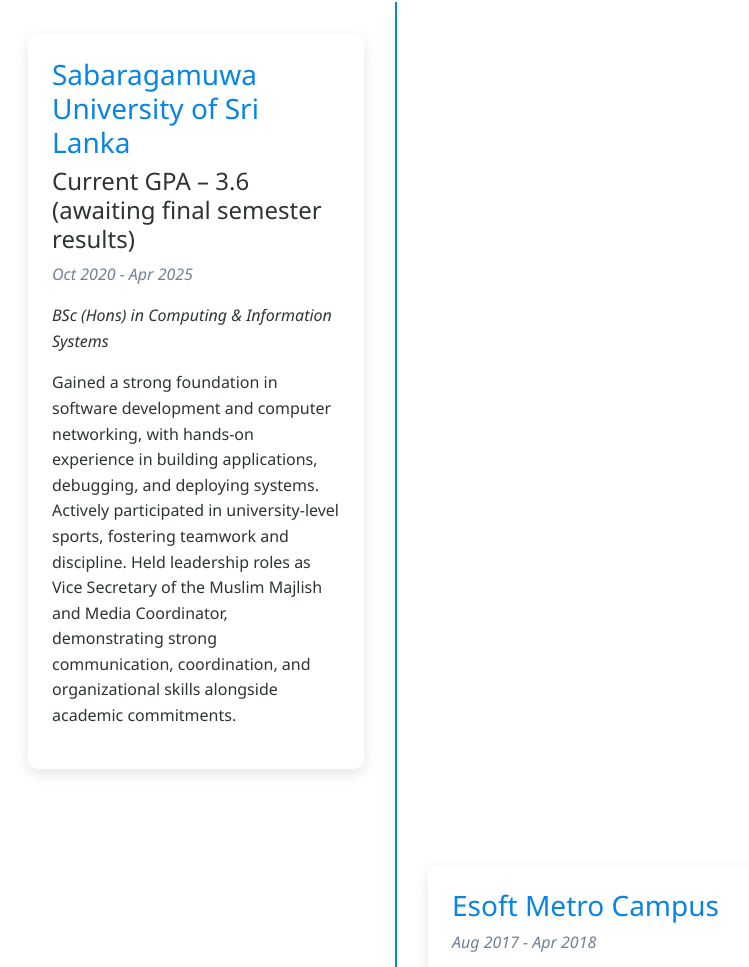
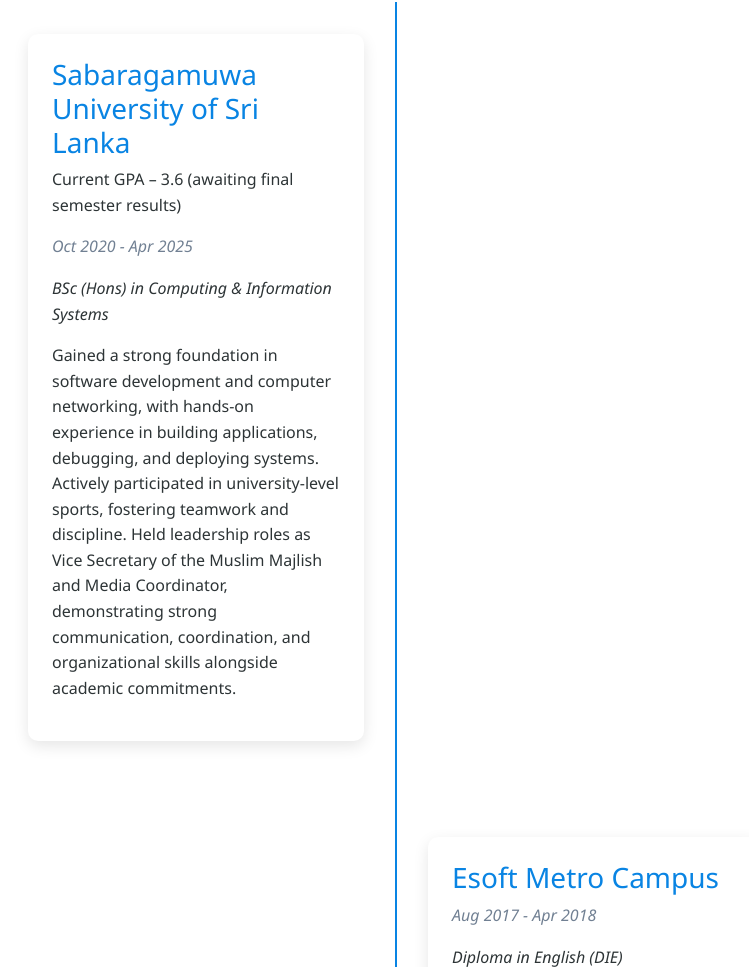
Before and after one commit to SLMRukais99/portfolio, a plain HTML site: page index.html in a window 1280 px wide. Shown: the part 999-1966 px from the top of the page, without its empty margins (244-993 px from the left). Drawn offline with nearby package versions, Linux system fonts and the light colour scheme; a script that the page names is missing.

Commit message:
last update

```diff
--- a/index.html
+++ b/index.html
@@ -61,7 +61,7 @@
                 <div class="timeline-item">
                     <div class="timeline-content">
                         <h3>Sabaragamuwa University of Sri Lanka</h3>
-                        <h4>Current GPA – 3.6 (awaiting final semester results)</h4>
+                        <p>Current GPA – 3.6 (awaiting final semester results)</p>
                         <p class="period">Oct 2020 - Apr 2025</p>
                         <p><i>BSc (Hons) in Computing & Information Systems</i> </p>
                         <p class="description"> Gained a strong foundation in software development and computer
```
